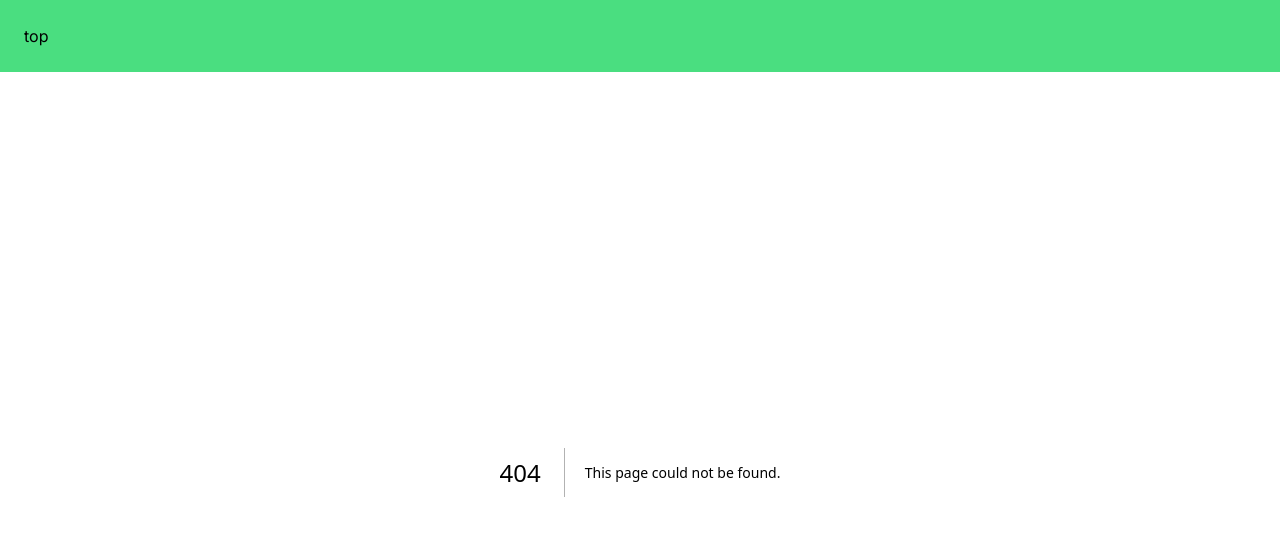
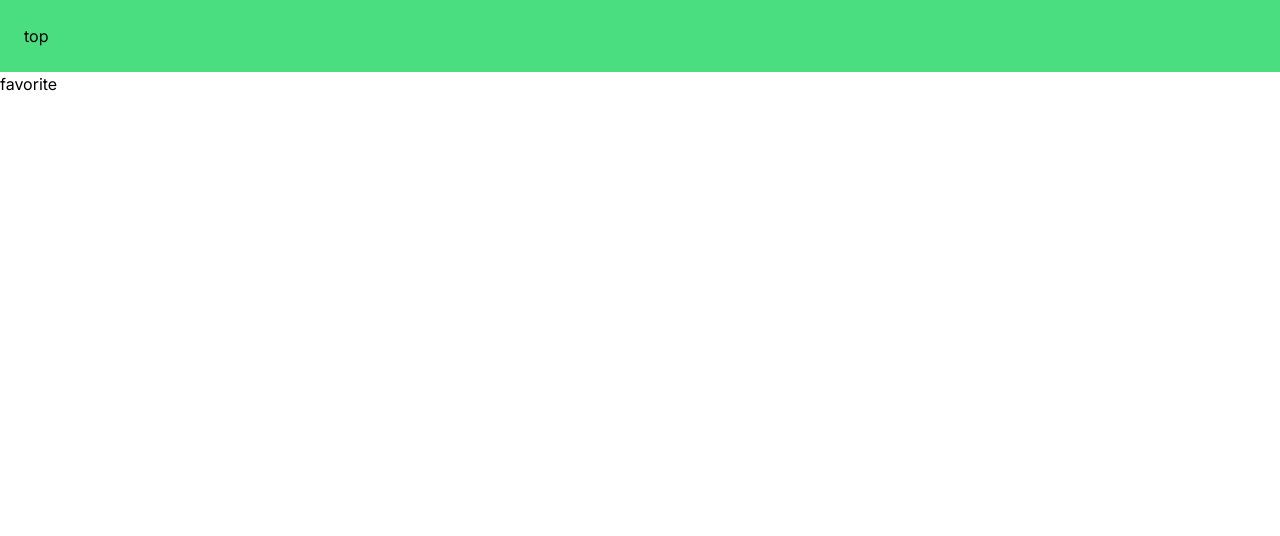
Before and after one commit to matsumura-lvgs/umigame-no-soup, a Next.js app: page /favorite in a window 1280 px wide. Before the commit this address had no page. Shown: the top 536 px of the page. Built offline with nearby package versions, Linux system fonts and the light colour scheme.

Commit message:
[add] 必要なページを予め追加

```diff
--- /dev/null
+++ b/src/app/create/page.tsx
@@ -0,0 +1,5 @@
+const Create = () => {
+  return <p>create</p>
+}
+
+export default Create
--- /dev/null
+++ b/src/app/favorite/page.tsx
@@ -0,0 +1,5 @@
+const Favorite = async () => {
+  return <p>favorite</p>
+}
+
+export default Favorite
--- /dev/null
+++ b/src/app/user/page.tsx
@@ -0,0 +1,5 @@
+const User = () => {
+  return <p>/user</p>
+}
+
+export default User
```
